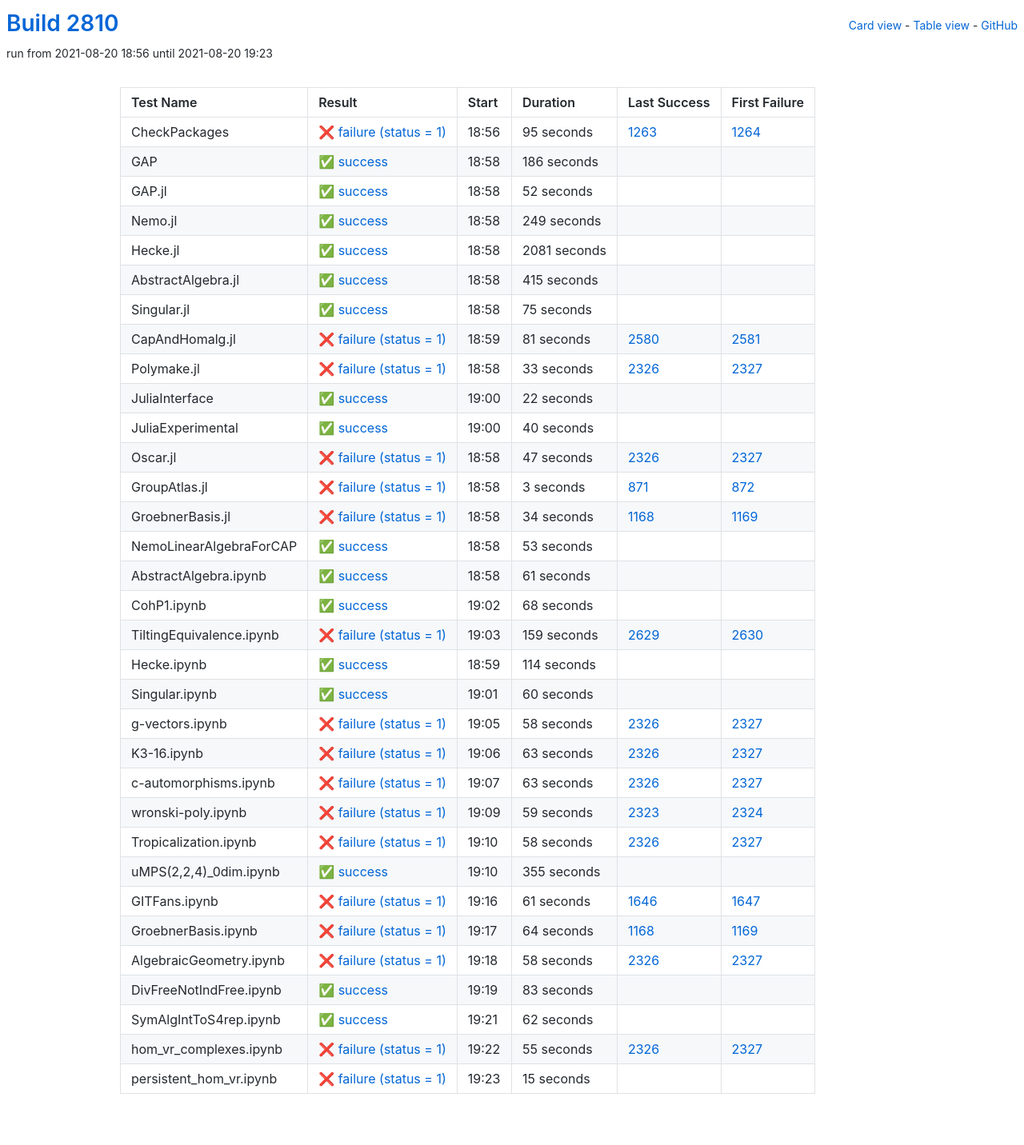
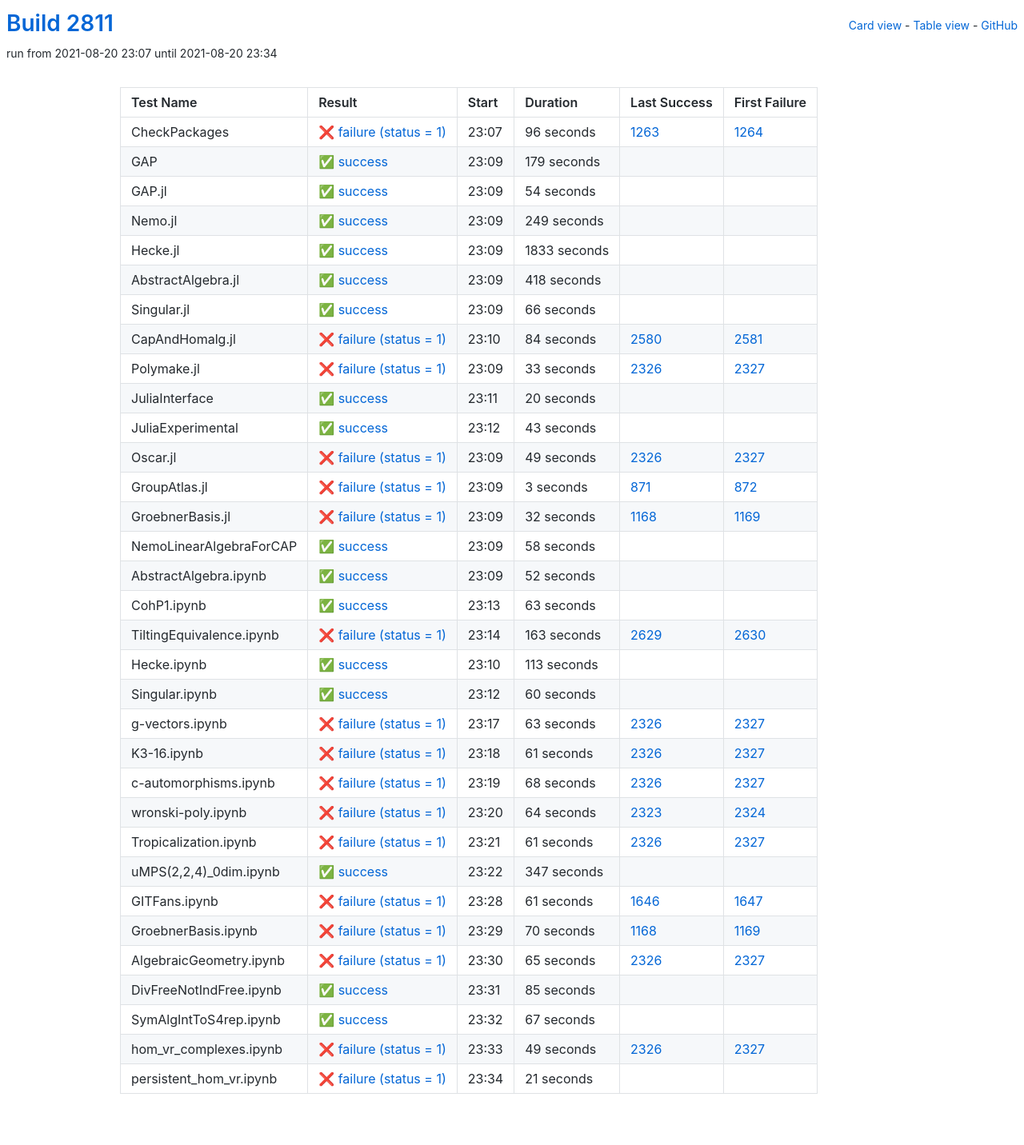
Before and after one commit to oscar-system/oscar-ci-status-stable, a Jekyll site: the page built from table.html, in a window 1280 px wide. Shown: the whole page at 80% size. Built offline with Jekyll 4.4.1, drawn with Linux system fonts in a browser that asks for light colours.

Commit message:
Build #2811

```diff
--- a/_data/ci.yml
+++ b/_data/ci.yml
@@ -1,6 +1,6 @@
 ---
-build: 2810
-build_url: https://oscarci.mathematik.uni-kl.de/job/oscar-stable/2810/
+build: 2811
+build_url: https://oscarci.mathematik.uni-kl.de/job/oscar-stable/2811/
 job: oscar-stable
 organization: oscar-system
 repo: oscar-ci-status-stable
@@ -8,44 +8,44 @@ repourl: https://github.com/oscar-system/oscar-ci-status-stable
 tests:
 - name: CheckPackages
   id: checkpackages
-  log: https://oscarci.mathematik.uni-kl.de/job/oscar-stable/2810/artifact/logs/build-2810/CheckPackages.log
-  start: 2021-08-20 18:56
+  log: https://oscarci.mathematik.uni-kl.de/job/oscar-stable/2811/artifact/logs/build-2811/CheckPackages.log
+  start: 2021-08-20 23:07
   success: false
   exitcode: 1
   status: failure
-  duration: 95
+  duration: 96
   last_success: 1263
   last_success_url: https://oscarci.mathematik.uni-kl.de/job/oscar-stable/1263/
   first_failure: 1264
   first_failure_url: https://oscarci.mathematik.uni-kl.de/job/oscar-stable/1264/
 - name: GAP
   id: gap
-  log: https://oscarci.mathematik.uni-kl.de/job/oscar-stable/2810/artifact/logs/build-2810/GAP.log
-  start: 2021-08-20 18:58
+  log: https://oscarci.mathematik.uni-kl.de/job/oscar-stable/2811/artifact/logs/build-2811/GAP.log
+  start: 2021-08-20 23:09
   success: true
   exitcode: 0
   status: success
-  duration: 186
+  duration: 179
   last_success: false
   last_success_url:
   first_failure: false
   first_failure_url:
 - name: GAP.jl
   id: gap-jl
-  log: https://oscarci.mathematik.uni-kl.de/job/oscar-stable/2810/artifact/logs/build-2810/GAP.jl.log
-  start: 2021-08-20 18:58
+  log: https://oscarci.mathematik.uni-kl.de/job/oscar-stable/2811/artifact/logs/build-2811/GAP.jl.log
+  start: 2021-08-20 23:09
   success: true
   exitcode: 0
   status: success
-  duration: 52
+  duration: 54
   last_success: false
   last_success_url:
   first_failure: false
   first_failure_url:
 - name: Nemo.jl
   id: nemo-jl
-  log: https://oscarci.mathematik.uni-kl.de/job/oscar-stable/2810/artifact/logs/build-2810/Nemo.jl.log
-  start: 2021-08-20 18:58
+  log: https://oscarci.mathematik.uni-kl.de/job/oscar-stable/2811/artifact/logs/build-2811/Nemo.jl.log
+  start: 2021-08-20 23:09
   success: true
   exitcode: 0
   status: success
@@ -56,56 +56,56 @@ tests:
   first_failure_url:
 - name: Hecke.jl
   id: hecke-jl
-  log: https://oscarci.mathematik.uni-kl.de/job/oscar-stable/2810/artifact/logs/build-2810/Hecke.jl.log
-  start: 2021-08-20 18:58
+  log: https://oscarci.mathematik.uni-kl.de/job/oscar-stable/2811/artifact/logs/build-2811/Hecke.jl.log
+  start: 2021-08-20 23:09
   success: true
   exitcode: 0
   status: success
-  duration: 2081
+  duration: 1833
   last_success: false
   last_success_url:
   first_failure: false
   first_failure_url:
 - name: AbstractAlgebra.jl
   id: abstractalgebra-jl
-  log: https://oscarci.mathematik.uni-kl.de/job/oscar-stable/2810/artifact/logs/build-2810/AbstractAlgebra.jl.log
-  start: 2021-08-20 18:58
+  log: https://oscarci.mathematik.uni-kl.de/job/oscar-stable/2811/artifact/logs/build-2811/AbstractAlgebra.jl.log
+  start: 2021-08-20 23:09
   success: true
   exitcode: 0
   status: success
-  duration: 415
+  duration: 418
   last_success: false
   last_success_url:
   first_failure: false
   first_failure_url:
 - name: Singular.jl
   id: singular-jl
-  log: https://oscarci.mathematik.uni-kl.de/job/oscar-stable/2810/artifact/logs/build-2810/Singular.jl.log
-  start: 2021-08-20 18:58
+  log: https://oscarci.mathematik.uni-kl.de/job/oscar-stable/2811/artifact/logs/build-2811/Singular.jl.log
+  start: 2021-08-20 23:09
   success: true
   exitcode: 0
   status: success
-  duration: 75
+  duration: 66
   last_success: false
   last_success_url:
   first_failure: false
   first_failure_url:
 - name: CapAndHomalg.jl
   id: capandhomalg-jl
-  log: https://oscarci.mathematik.uni-kl.de/job/oscar-stable/2810/artifact/logs/build-2810/CapAndHomalg.jl.log
-  start: 2021-08-20 18:59
+  log: https://oscarci.mathematik.uni-kl.de/job/oscar-stable/2811/artifact/logs/build-2811/CapAndHomalg.jl.log
+  start: 2021-08-20 23:10
   success: false
   exitcode: 1
   status: failure
-  duration: 81
+  duration: 84
   last_success: 2580
   last_success_url: https://oscarci.mathematik.uni-kl.de/job/oscar-stable/2580/
   first_failure: 2581
   first_failure_url: https://oscarci.mathematik.uni-kl.de/job/oscar-stable/2581/
 - name: Polymake.jl
   id: polymake-jl
-  log: https://oscarci.mathematik.uni-kl.de/job/oscar-stable/2810/artifact/logs/build-2810/Polymake.jl.log
-  start: 2021-08-20 18:58
+  log: https://oscarci.mathematik.uni-kl.de/job/oscar-stable/2811/artifact/logs/build-2811/Polymake.jl.log
+  start: 2021-08-20 23:09
   success: false
   exitcode: 1
   status: failure
@@ -116,44 +116,44 @@ tests:
   first_failure_url: https://oscarci.mathematik.uni-kl.de/job/oscar-stable/2327/
 - name: JuliaInterface
   id: juliainterface
-  log: https://oscarci.mathematik.uni-kl.de/job/oscar-stable/2810/artifact/logs/build-2810/JuliaInterface.log
-  start: 2021-08-20 19:00
+  log: https://oscarci.mathematik.uni-kl.de/job/oscar-stable/2811/artifact/logs/build-2811/JuliaInterface.log
+  start: 2021-08-20 23:11
   success: true
   exitcode: 0
   status: success
-  duration: 22
+  duration: 20
   last_success: false
   last_success_url:
   first_failure: false
   first_failure_url:
 - name: JuliaExperimental
   id: juliaexperimental
-  log: https://oscarci.mathematik.uni-kl.de/job/oscar-stable/2810/artifact/logs/build-2810/JuliaExperimental.log
-  start: 2021-08-20 19:00
+  log: https://oscarci.mathematik.uni-kl.de/job/oscar-stable/2811/artifact/logs/build-2811/JuliaExperimental.log
+  start: 2021-08-20 23:12
   success: true
   exitcode: 0
   status: success
-  duration: 40
+  duration: 43
   last_success: false
   last_success_url:
   first_failure: false
   first_failure_url:
 - name: Oscar.jl
   id: oscar-jl
-  log: https://oscarci.mathematik.uni-kl.de/job/oscar-stable/2810/artifact/logs/build-2810/Oscar.jl.log
-  start: 2021-08-20 18:58
+  log: https://oscarci.mathematik.uni-kl.de/job/oscar-stable/2811/artifact/logs/build-2811/Oscar.jl.log
+  start: 2021-08-20 23:09
   success: false
   exitcode: 1
   status: failure
-  duration: 47
+  duration: 49
   last_success: 2326
   last_success_url: https://oscarci.mathematik.uni-kl.de/job/oscar-stable/2326/
   first_failure: 2327
   first_failure_url: https://oscarci.mathematik.uni-kl.de/job/oscar-stable/2327/
 - name: GroupAtlas.jl
   id: groupatlas-jl
-  log: https://oscarci.mathematik.uni-kl.de/job/oscar-stable/2810/artifact/logs/build-2810/GroupAtlas.jl.log
-  start: 2021-08-20 18:58
+  log: https://oscarci.mathematik.uni-kl.de/job/oscar-stable/2811/artifact/logs/build-2811/GroupAtlas.jl.log
+  start: 2021-08-20 23:09
   success: false
   exitcode: 1
   status: failure
@@ -164,80 +164,80 @@ tests:
   first_failure_url: https://oscarci.mathematik.uni-kl.de/job/oscar-stable/872/
 - name: GroebnerBasis.jl
   id: groebnerbasis-jl
-  log: https://oscarci.mathematik.uni-kl.de/job/oscar-stable/2810/artifact/logs/build-2810/GroebnerBasis.jl.log
-  start: 2021-08-20 18:58
+  log: https://oscarci.mathematik.uni-kl.de/job/oscar-stable/2811/artifact/logs/build-2811/GroebnerBasis.jl.log
+  start: 2021-08-20 23:09
   success: false
   exitcode: 1
   status: failure
-  duration: 34
+  duration: 32
   last_success: 1168
   last_success_url: https://oscarci.mathematik.uni-kl.de/job/oscar-stable/1168/
   first_failure: 1169
   first_failure_url: https://oscarci.mathematik.uni-kl.de/job/oscar-stable/1169/
 - name: NemoLinearAlgebraForCAP
   id: nemolinearalgebraforcap
-  log: https://oscarci.mathematik.uni-kl.de/job/oscar-stable/2810/artifact/logs/build-2810/NemoLinearAlgebraForCAP.log
-  start: 2021-08-20 18:58
+  log: https://oscarci.mathematik.uni-kl.de/job/oscar-stable/2811/artifact/logs/build-2811/NemoLinearAlgebraForCAP.log
+  start: 2021-08-20 23:09
   success: true
   exitcode: 0
   status: success
-  duration: 53
+  duration: 58
   last_success: false
   last_success_url:
   first_failure: false
   first_failure_url:
 - name: AbstractAlgebra.ipynb
   id: abstractalgebra-ipynb
-  log: https://oscarci.mathematik.uni-kl.de/job/oscar-stable/2810/artifact/logs/build-2810/AbstractAlgebra.ipynb.log
-  start: 2021-08-20 18:58
+  log: https://oscarci.mathematik.uni-kl.de/job/oscar-stable/2811/artifact/logs/build-2811/AbstractAlgebra.ipynb.log
+  start: 2021-08-20 23:09
   success: true
   exitcode: 0
   status: success
-  duration: 61
+  duration: 52
   last_success: false
   last_success_url:
   first_failure: false
   first_failure_url:
 - name: CohP1.ipynb
   id: cohp1-ipynb
-  log: https://oscarci.mathematik.uni-kl.de/job/oscar-stable/2810/artifact/logs/build-2810/CohP1.ipynb.log
-  start: 2021-08-20 19:02
+  log: https://oscarci.mathematik.uni-kl.de/job/oscar-stable/2811/artifact/logs/build-2811/CohP1.ipynb.log
+  start: 2021-08-20 23:13
   success: true
   exitcode: 0
   status: success
-  duration: 68
+  duration: 63
   last_success: false
   last_success_url:
   first_failure: false
   first_failure_url:
 - name: TiltingEquivalence.ipynb
   id: tiltingequivalence-ipynb
-  log: https://oscarci.mathematik.uni-kl.de/job/oscar-stable/2810/artifact/logs/build-2810/TiltingEquivalence.ipynb.log
-  start: 2021-08-20 19:03
+  log: https://oscarci.mathematik.uni-kl.de/job/oscar-stable/2811/artifact/logs/build-2811/TiltingEquivalence.ipynb.log
+  start: 2021-08-20 23:14
   success: false
   exitcode: 1
   status: failure
-  duration: 159
+  duration: 163
   last_success: 2629
   last_success_url: https://oscarci.mathematik.uni-kl.de/job/oscar-stable/2629/
   first_failure: 2630
   first_failure_url: https://oscarci.mathematik.uni-kl.de/job/oscar-stable/2630/
 - name: Hecke.ipynb
   id: hecke-ipynb
-  log: https://oscarci.mathematik.uni-kl.de/job/oscar-stable/2810/artifact/logs/build-2810/Hecke.ipynb.log
-  start: 2021-08-20 18:59
+  log: https://oscarci.mathematik.uni-kl.de/job/oscar-stable/2811/artifact/logs/build-2811/Hecke.ipynb.log
+  start: 2021-08-20 23:10
   success: true
   exitcode: 0
   status: success
-  duration: 114
+  duration: 113
   last_success: false
   last_success_url:
   first_failure: false
   first_failure_url:
 - name: Singular.ipynb
   id: singular-ipynb
-  log: https://oscarci.mathematik.uni-kl.de/job/oscar-stable/2810/artifact/logs/build-2810/Singular.ipynb.log
-  start: 2021-08-20 19:01
+  log: https://oscarci.mathematik.uni-kl.de/job/oscar-stable/2811/artifact/logs/build-2811/Singular.ipynb.log
+  start: 2021-08-20 23:12
   success: true
   exitcode: 0
   status: success
@@ -248,20 +248,8 @@ tests:
   first_failure_url:
 - name: g-vectors.ipynb
   id: g-vectors-ipynb
-  log: https://oscarci.mathematik.uni-kl.de/job/oscar-stable/2810/artifact/logs/build-2810/g-vectors.ipynb.log
-  start: 2021-08-20 19:05
-  success: false
-  exitcode: 1
-  status: failure
-  duration: 58
-  last_success: 2326
-  last_success_url: https://oscarci.mathematik.uni-kl.de/job/oscar-stable/2326/
-  first_failure: 2327
-  first_failure_url: https://oscarci.mathematik.uni-kl.de/job/oscar-stable/2327/
-- name: K3-16.ipynb
-  id: k3-16-ipynb
-  log: https://oscarci.mathematik.uni-kl.de/job/oscar-stable/2810/artifact/logs/build-2810/K3-16.ipynb.log
-  start: 2021-08-20 19:06
+  log: https://oscarci.mathematik.uni-kl.de/job/oscar-stable/2811/artifact/logs/build-2811/g-vectors.ipynb.log
+  start: 2021-08-20 23:17
   success: false
   exitcode: 1
   status: failure
@@ -270,58 +258,70 @@ tests:
   last_success_url: https://oscarci.mathematik.uni-kl.de/job/oscar-stable/2326/
   first_failure: 2327
   first_failure_url: https://oscarci.mathematik.uni-kl.de/job/oscar-stable/2327/
-- name: c-automorphisms.ipynb
-  id: c-automorphisms-ipynb
-  log: https://oscarci.mathematik.uni-kl.de/job/oscar-stable/2810/artifact/logs/build-2810/c-automorphisms.ipynb.log
-  start: 2021-08-20 19:07
+- name: K3-16.ipynb
+  id: k3-16-ipynb
+  log: https://oscarci.mathematik.uni-kl.de/job/oscar-stable/2811/artifact/logs/build-2811/K3-16.ipynb.log
+  start: 2021-08-20 23:18
   success: false
   exitcode: 1
   status: failure
-  duration: 63
+  duration: 61
+  last_success: 2326
+  last_success_url: https://oscarci.mathematik.uni-kl.de/job/oscar-stable/2326/
+  first_failure: 2327
+  first_failure_url: https://oscarci.mathematik.uni-kl.de/job/oscar-stable/2327/
+- name: c-automorphisms.ipynb
+  id: c-automorphisms-ipynb
+  log: https://oscarci.mathematik.uni-kl.de/job/oscar-stable/2811/artifact/logs/build-2811/c-automorphisms.ipynb.log
+  start: 2021-08-20 23:19
+  success: false
+  exitcode: 1
+  status: failure
+  duration: 68
   last_success: 2326
   last_success_url: https://oscarci.mathematik.uni-kl.de/job/oscar-stable/2326/
   first_failure: 2327
   first_failure_url: https://oscarci.mathematik.uni-kl.de/job/oscar-stable/2327/
 - name: wronski-poly.ipynb
   id: wronski-poly-ipynb
-  log: https://oscarci.mathematik.uni-kl.de/job/oscar-stable/2810/artifact/logs/build-2810/wronski-poly.ipynb.log
-  start: 2021-08-20 19:09
+  log: https://oscarci.mathematik.uni-kl.de/job/oscar-stable/2811/artifact/logs/build-2811/wronski-poly.ipynb.log
+  start: 2021-08-20 23:20
   success: false
   exitcode: 1
   status: failure
-  duration: 59
+  duration: 64
   last_success: 2323
   last_success_url: https://oscarci.mathematik.uni-kl.de/job/oscar-stable/2323/
   first_failure: 2324
   first_failure_url: https://oscarci.mathematik.uni-kl.de/job/oscar-stable/2324/
 - name: Tropicalization.ipynb
   id: tropicalization-ipynb
-  log: https://oscarci.mathematik.uni-kl.de/job/oscar-stable/2810/artifact/logs/build-2810/Tropicalization.ipynb.log
-  start: 2021-08-20 19:10
+  log: https://oscarci.mathematik.uni-kl.de/job/oscar-stable/2811/artifact/logs/build-2811/Tropicalization.ipynb.log
+  start: 2021-08-20 23:21
   success: false
   exitcode: 1
   status: failure
-  duration: 58
+  duration: 61
   last_success: 2326
   last_success_url: https://oscarci.mathematik.uni-kl.de/job/oscar-stable/2326/
   first_failure: 2327
   first_failure_url: https://oscarci.mathematik.uni-kl.de/job/oscar-stable/2327/
 - name: uMPS(2,2,4)_0dim.ipynb
   id: umps-2-2-4-0dim-ipynb
-  log: https://oscarci.mathematik.uni-kl.de/job/oscar-stable/2810/artifact/logs/build-2810/uMPS-2-2-4-_0dim.ipynb.log
-  start: 2021-08-20 19:10
+  log: https://oscarci.mathematik.uni-kl.de/job/oscar-stable/2811/artifact/logs/build-2811/uMPS-2-2-4-_0dim.ipynb.log
+  start: 2021-08-20 23:22
   success: true
   exitcode: 0
   status: success
-  duration: 355
+  duration: 347
   last_success: false
   last_success_url:
   first_failure: false
   first_failure_url:
 - name: GITFans.ipynb
   id: gitfans-ipynb
-  log: https://oscarci.mathematik.uni-kl.de/job/oscar-stable/2810/artifact/logs/build-2810/GITFans.ipynb.log
-  start: 2021-08-20 19:16
+  log: https://oscarci.mathematik.uni-kl.de/job/oscar-stable/2811/artifact/logs/build-2811/GITFans.ipynb.log
+  start: 2021-08-20 23:28
   success: false
   exitcode: 1
   status: failure
@@ -332,72 +332,72 @@ tests:
   first_failure_url: https://oscarci.mathematik.uni-kl.de/job/oscar-stable/1647/
 - name: GroebnerBasis.ipynb
   id: groebnerbasis-ipynb
-  log: https://oscarci.mathematik.uni-kl.de/job/oscar-stable/2810/artifact/logs/build-2810/GroebnerBasis.ipynb.log
-  start: 2021-08-20 19:17
+  log: https://oscarci.mathematik.uni-kl.de/job/oscar-stable/2811/artifact/logs/build-2811/GroebnerBasis.ipynb.log
+  start: 2021-08-20 23:29
   success: false
   exitcode: 1
   status: failure
-  duration: 64
+  duration: 70
   last_success: 1168
   last_success_url: https://oscarci.mathematik.uni-kl.de/job/oscar-stable/1168/
   first_failure: 1169
   first_failure_url: https://oscarci.mathematik.uni-kl.de/job/oscar-stable/1169/
 - name: AlgebraicGeometry.ipynb
   id: algebraicgeometry-ipynb
-  log: https://oscarci.mathematik.uni-kl.de/job/oscar-stable/2810/artifact/logs/build-2810/AlgebraicGeometry.ipynb.log
-  start: 2021-08-20 19:18
+  log: https://oscarci.mathematik.uni-kl.de/job/oscar-stable/2811/artifact/logs/build-2811/AlgebraicGeometry.ipynb.log
+  start: 2021-08-20 23:30
   success: false
   exitcode: 1
   status: failure
-  duration: 58
+  duration: 65
   last_success: 2326
   last_success_url: https://oscarci.mathematik.uni-kl.de/job/oscar-stable/2326/
   first_failure: 2327
   first_failure_url: https://oscarci.mathematik.uni-kl.de/job/oscar-stable/2327/
 - name: DivFreeNotIndFree.ipynb
   id: divfreenotindfree-ipynb
-  log: https://oscarci.mathematik.uni-kl.de/job/oscar-stable/2810/artifact/logs/build-2810/DivFreeNotIndFree.ipynb.log
-  start: 2021-08-20 19:19
+  log: https://oscarci.mathematik.uni-kl.de/job/oscar-stable/2811/artifact/logs/build-2811/DivFreeNotIndFree.ipynb.log
+  start: 2021-08-20 23:31
   success: true
   exitcode: 0
   status: success
-  duration: 83
+  duration: 85
   last_success: false
   last_success_url:
   first_failure: false
   first_failure_url:
 - name: SymAlgIntToS4rep.ipynb
   id: symalginttos4rep-ipynb
-  log: https://oscarci.mathematik.uni-kl.de/job/oscar-stable/2810/artifact/logs/build-2810/SymAlgIntToS4rep.ipynb.log
-  start: 2021-08-20 19:21
+  log: https://oscarci.mathematik.uni-kl.de/job/oscar-stable/2811/artifact/logs/build-2811/SymAlgIntToS4rep.ipynb.log
+  start: 2021-08-20 23:32
   success: true
   exitcode: 0
   status: success
-  duration: 62
+  duration: 67
   last_success: false
   last_success_url:
   first_failure: false
   first_failure_url:
 - name: hom_vr_complexes.ipynb
   id: hom-vr-complexes-ipynb
-  log: https://oscarci.mathematik.uni-kl.de/job/oscar-stable/2810/artifact/logs/build-2810/hom_vr_complexes.ipynb.log
-  start: 2021-08-20 19:22
+  log: https://oscarci.mathematik.uni-kl.de/job/oscar-stable/2811/artifact/logs/build-2811/hom_vr_complexes.ipynb.log
+  start: 2021-08-20 23:33
   success: false
   exitcode: 1
   status: failure
-  duration: 55
+  duration: 49
   last_success: 2326
   last_success_url: https://oscarci.mathematik.uni-kl.de/job/oscar-stable/2326/
   first_failure: 2327
   first_failure_url: https://oscarci.mathematik.uni-kl.de/job/oscar-stable/2327/
 - name: persistent_hom_vr.ipynb
   id: persistent-hom-vr-ipynb
-  log: https://oscarci.mathematik.uni-kl.de/job/oscar-stable/2810/artifact/logs/build-2810/persistent_hom_vr.ipynb.log
-  start: 2021-08-20 19:23
+  log: https://oscarci.mathematik.uni-kl.de/job/oscar-stable/2811/artifact/logs/build-2811/persistent_hom_vr.ipynb.log
+  start: 2021-08-20 23:34
   success: false
   exitcode: 1
   status: failure
-  duration: 15
+  duration: 21
   last_success: false
   last_success_url:
   first_failure: false
```
Also changed, not shown: README.md.
